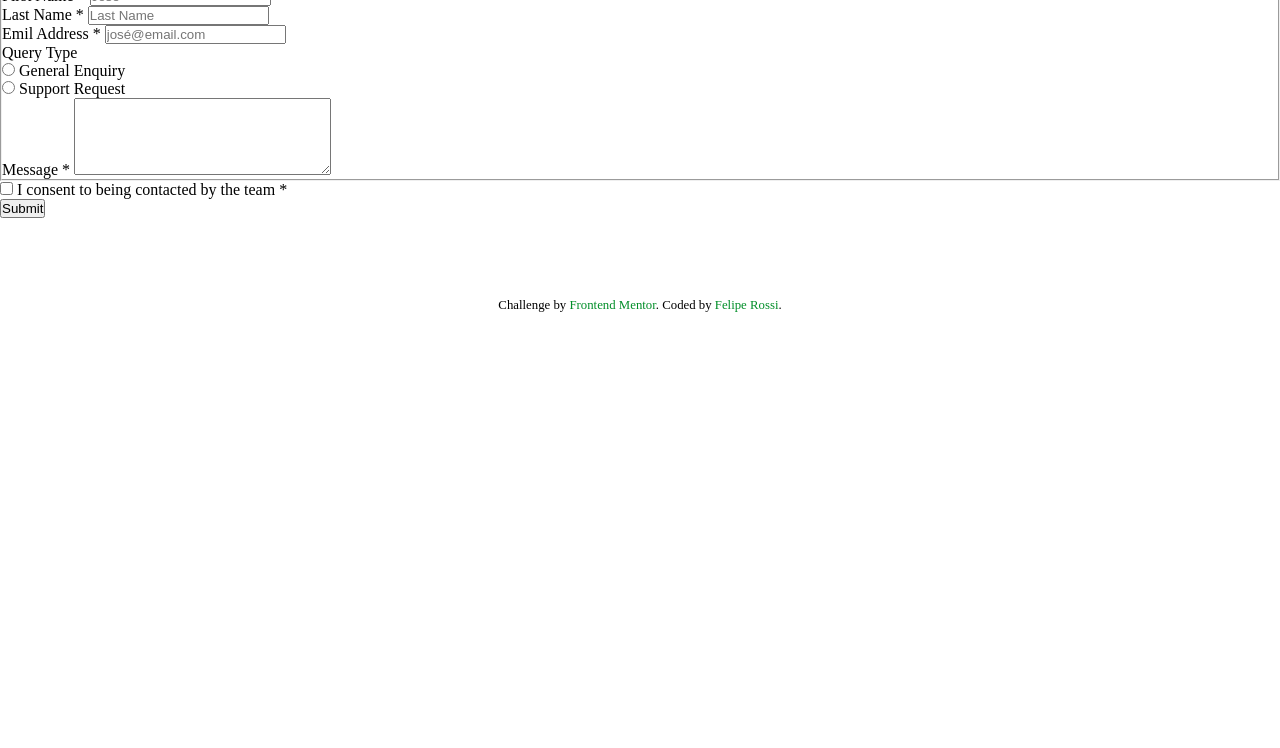
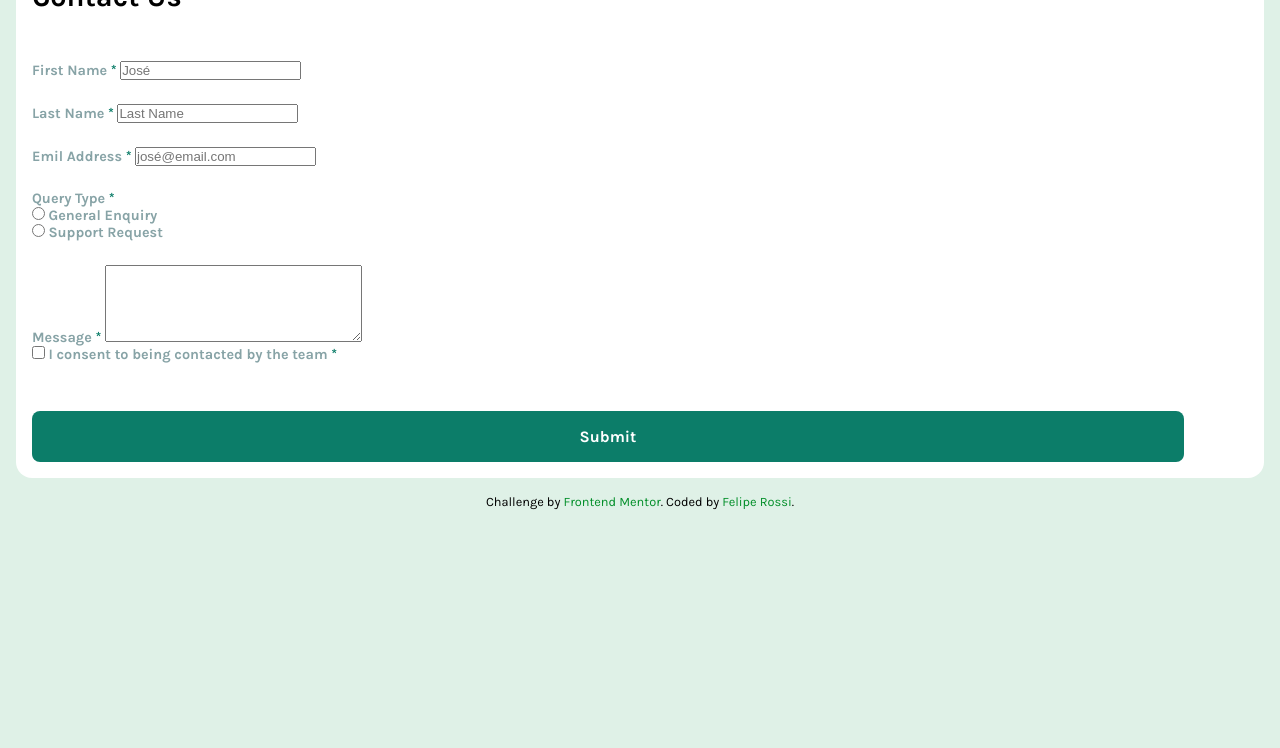
Before and after one commit to feliperossibr/contact-form, a plain HTML site: page index.html in a window 1280 px wide. Shown: the part 52-800 px from the top of the page. Drawn offline with Linux system fonts and the light colour scheme.

Commit message:
criando button e pads

```diff
--- a/index.html
+++ b/index.html
@@ -12,14 +12,14 @@
   <link rel="stylesheet" href="styles/global.css">
 </head>
 <body>
-  <main>
-    <div class="card">
-      <h1>Contact us</h1>
+  <div class="card">
+    <main>
+      <h1>Contact Us</h1>
 
       <form method="post" enctype="multipart/form-data">
         <fieldset class="user-info">
           <div class="input-wrapper">
-            <label for="firstname">First Name *</label>
+            <label for="firstname">First Name <span>*</span></label>
             <input
               name="firstname"
               id="firstname"
@@ -28,7 +28,7 @@
           </div>
 
           <div class="input-wrapper">
-            <label for="lastname">Last Name *</label>
+            <label for="lastname">Last Name <span>*</span></label>
             <input
               name="lastname"
               id="lastname"
@@ -37,7 +37,7 @@
           </div>
 
           <div class="input-wrapper">
-            <label for="email">Emil Address *</label>
+            <label for="email">Emil Address <span>*</span></label>
             <input
               name="email"
               id="email"
@@ -46,7 +46,7 @@
           </div>
 
           <div class="input-wrapper">
-            <label>Query Type</label>
+            <label>Query Type <span>*</span></label>
 
             <div class="radio-wrapper">
               <div class="radio-inner">
@@ -62,7 +62,7 @@
           </div>
 
           <div class="textarea-wrapper">
-            <label for="message">Message *</label>
+            <label for="message">Message <span>*</span></label>
             <textarea
               name="message"
               id="message"
@@ -76,7 +76,7 @@
           <div class="checkbox-image"></div>
           <input type="checkbox" name="terms" id="terms">
 
-          <label for="terms">I consent to being contacted by the team *</label>
+          <label for="terms">I consent to being contacted by the team <span>*</span></label>
         </div>
 
         <div class="button">
@@ -85,8 +85,8 @@
           </button>
         </div>
       </form>
-    </div>
-  </main>
+    </main>
+  </div>
 
 
 
--- a/styles/global.css
+++ b/styles/global.css
@@ -14,12 +14,64 @@
   --grey-900: #2b4246;
 }
 
+body {
+  font-family: "Karla";
+  background-color: var(--green-200);
+  padding: 1rem;
+  font-size: .9rem;
+}
+
+.card {
+  background-color: #ffffff;
+  padding: 1rem;
+
+  border-radius: 1rem;
+}
+
+span {
+  color: var(--green-600);
+}
+
+label {
+  color: var(--grey-500);
+  font-weight: 700;
+}
+
+form {
+  margin-top: 3rem;
+}
+
+fieldset {
+  border: none;
+  display: grid;
+  gap: 1.5rem;
+}
+
+fieldset + fieldset {
+  margin-top: 3rem;
+}
+
+.button {
+  margin-top: 3rem;
+  display: flex;
+
+  & > .btn {
+    width: 90vw;
+    padding: 1rem;
+
+    border-radius: .5rem;
+    border: none;
+    background-color: var(--green-600);
+    color: var(--white);
+
+    font: 700 1rem "Karla";
+  }
+}
 
 #footer {
-  margin-top: 5rem;
+  margin-top: 1rem;
   font-size: .8rem;
   text-align: center;
-
 
   & > a {
     text-decoration: none;
```
